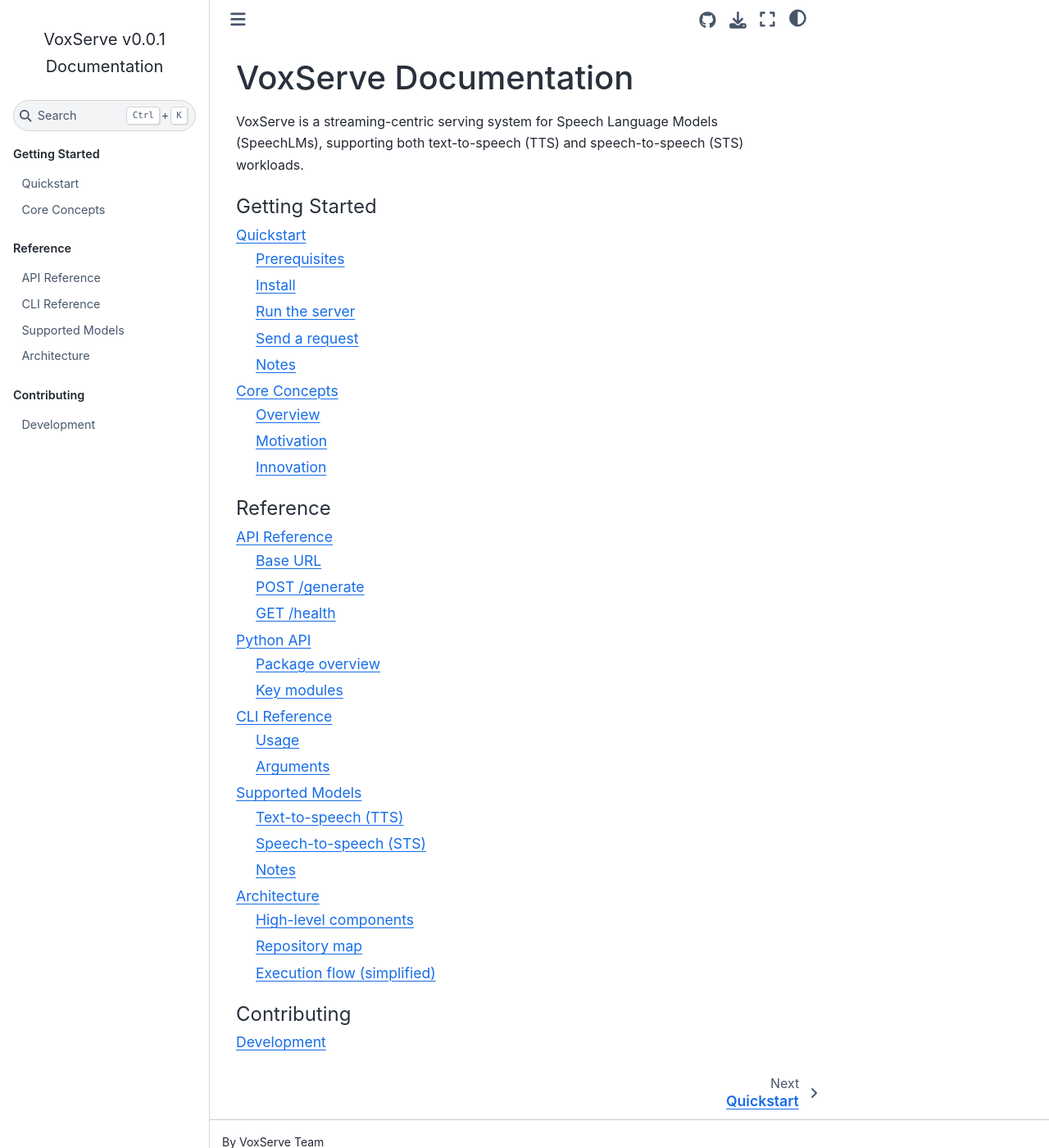
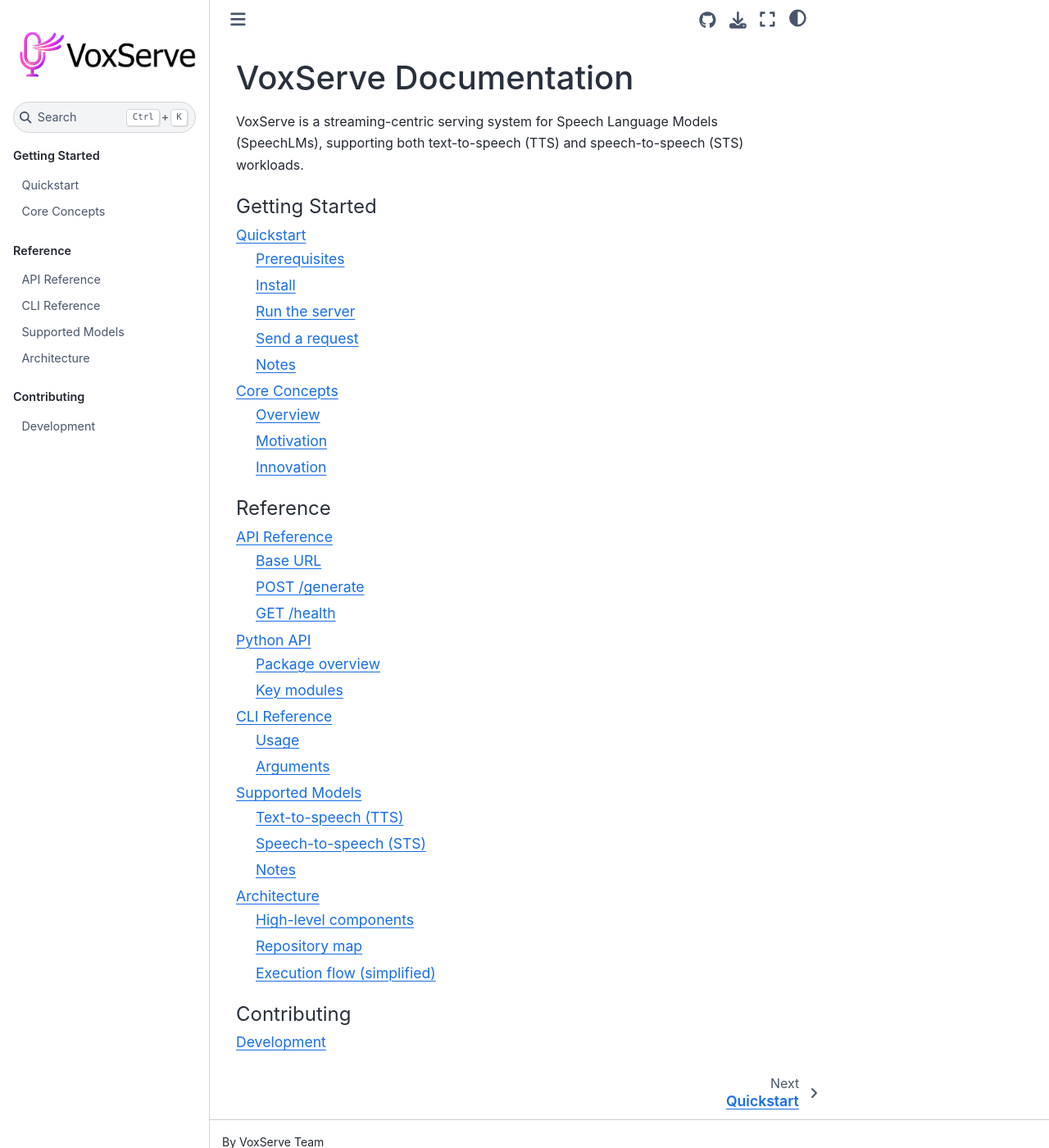
Before and after one commit to vox-serve/vox-serve, a Sphinx documentation site: the page built from docs/index.rst, in a window 1280 px wide and 1400 px high. Shown: the whole window at 82% size. Built offline with Sphinx 7.4.7 and the Sphinx Book theme 1.1.4, drawn with Linux system fonts in a browser that asks for light colours.

Commit message:
doc: add tentative logo

```diff
--- a/docs/_static/css/custom_log.css
+++ b/docs/_static/css/custom_log.css
@@ -9,3 +9,12 @@
   width: 0;
   height: 0;
 }
+
+/* Swap logo based on light/dark theme. */
+html[data-theme="dark"] .logo__image {
+  content: url("../images/logo-dark.png");
+}
+
+html[data-theme="light"] .logo__image {
+  content: url("../images/logo-light.png");
+}
--- a/docs/conf.py
+++ b/docs/conf.py
@@ -85,6 +85,7 @@
 html_title = f"{project} v{version} Documentation"
 html_copy_source = True
 html_last_updated_fmt = ""
+html_logo = "_static/images/logo-light.png"
 
 intersphinx_mapping = {
     "python": ("https://docs.python.org/3.12", None),
```
Also changed, not shown: README.md (+3 -1 lines), docs/_static/images/logo-dark.png (added), docs/_static/images/logo-light.png (added).
